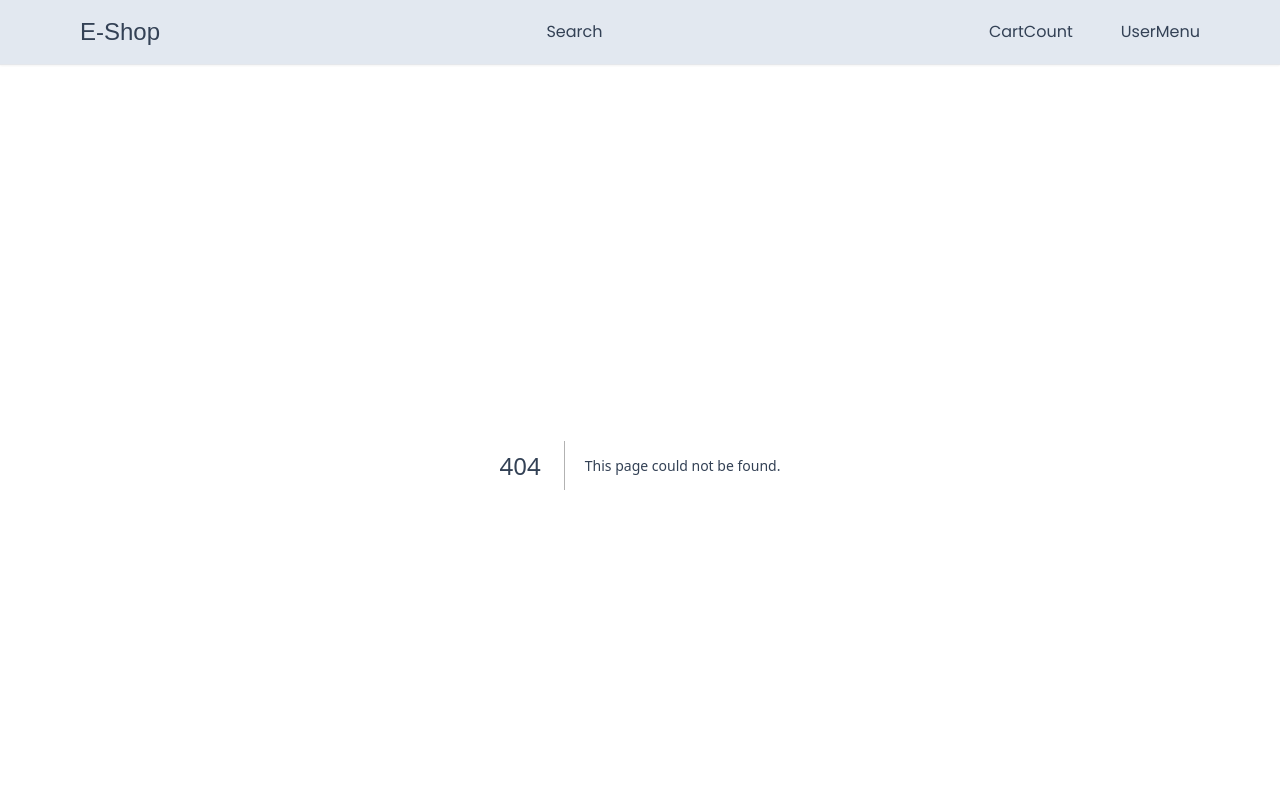
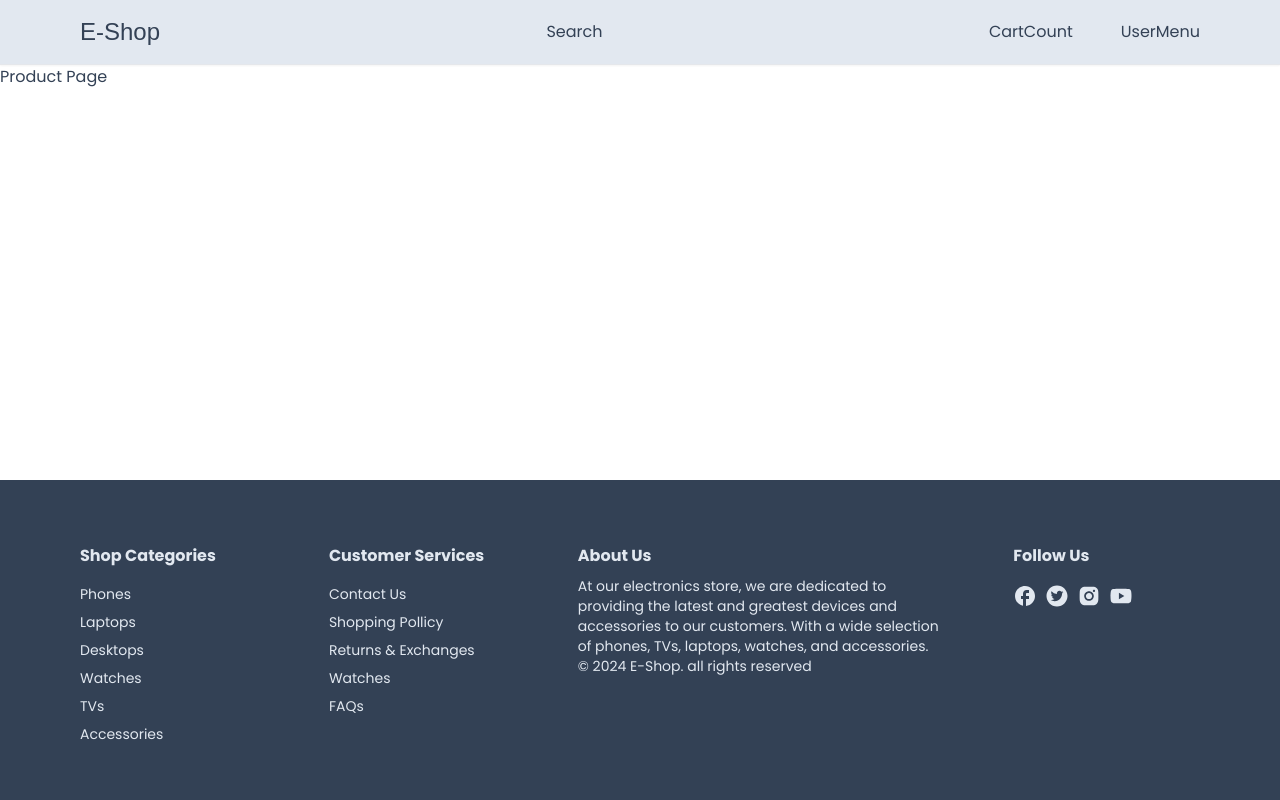
Before and after one commit to Alek30k/E-shop, a Next.js app: page /product/1 in a window 1280 px wide. Before the commit this address had no page. Shown: the top 800 px of the page. Built offline with nearby package versions, Linux system fonts and the light colour scheme; a web font is replaced by a local one.

Commit message:
last commit

```diff
--- /dev/null
+++ b/app/cart/page.tsx
@@ -0,0 +1,5 @@
+const CartPage = () => {
+  return <div>CartPage</div>;
+};
+
+export default CartPage;
--- /dev/null
+++ b/app/product/[id]/page.tsx
@@ -0,0 +1,9 @@
+interface IParams {
+  productId?: string;
+}
+
+const Product = ({ params }: IParams) => {
+  return <div>Product Page</div>;
+};
+
+export default Product;
```
